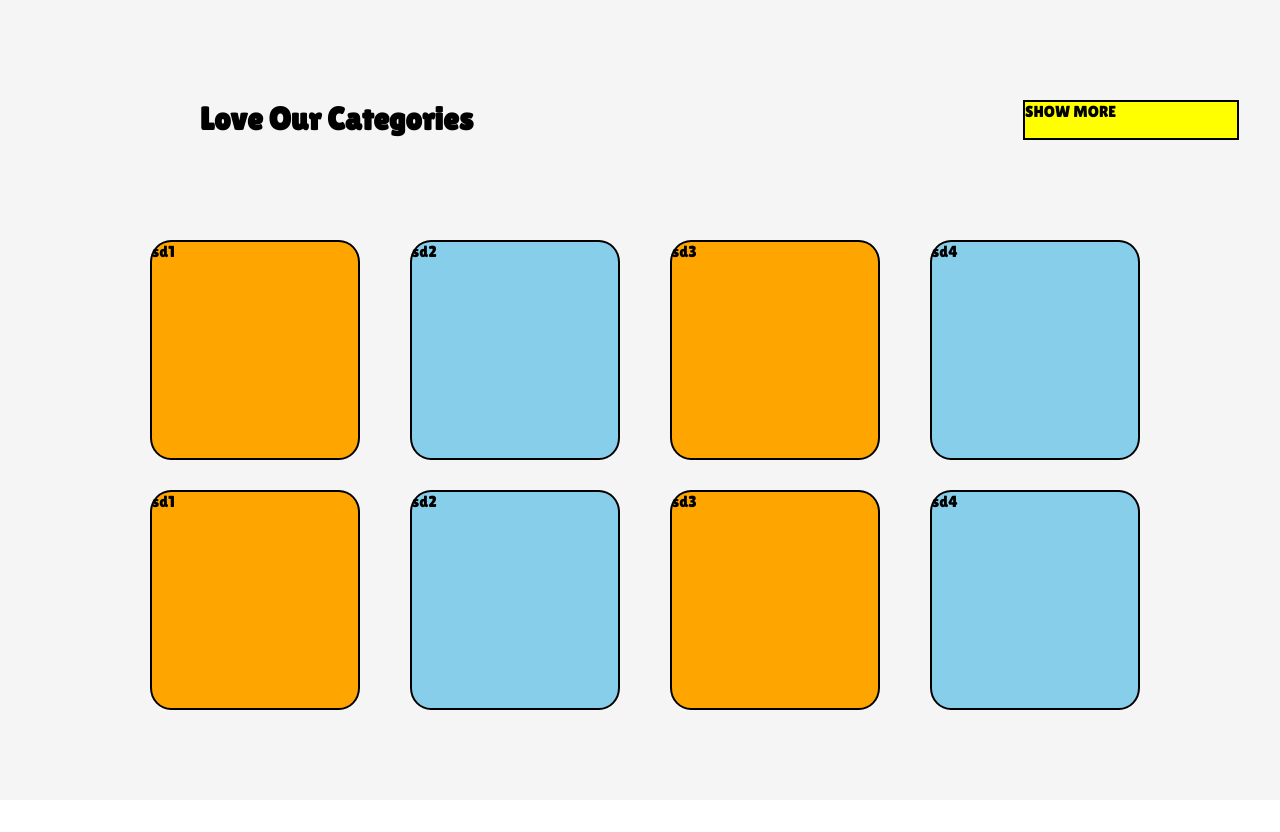
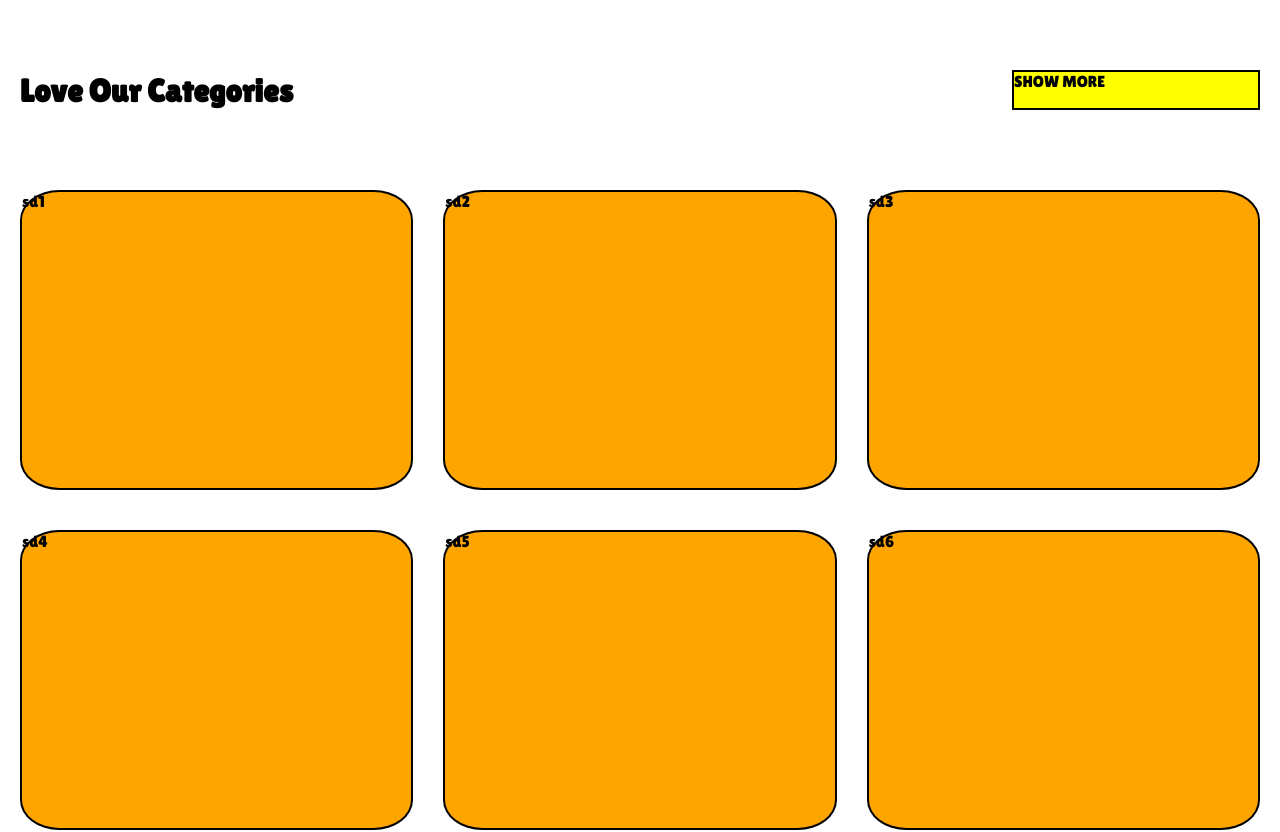
Before and after one commit to Tanvi-1496/zatpatrecepie, a React (Vite) app in the folder frontend/zatpatreceipe/: page / in a window 1280 px wide. Shown: the top 832 px of the page. Before the commit the page ends 800 px from the top, so only its background shows below. Built offline with nearby package versions, Linux system fonts and the light colour scheme.

Commit message:
added-mapped-function

```diff
--- a/frontend/zatpatreceipe/src/Routes/index.jsx
+++ b/frontend/zatpatreceipe/src/Routes/index.jsx
@@ -1,19 +1,13 @@
 import React from 'react'
 import Home from "../pages/Home"
-import Cardspage from '../pages/Cardspage'
+
 
 
 
 const Routes = () => {
   return (
     <>
-      {/* <Home />
-      */}
-      <Cardspage />
-
-
-
-
+      <Home />
     </>
   )
 }
--- a/frontend/zatpatreceipe/src/index.css
+++ b/frontend/zatpatreceipe/src/index.css
@@ -1,6 +1,6 @@
 *{
     margin: 0;
     padding: 0;
-    box-sizing: border-box;
+    box-sizing:border-box;
     font-family: "Lilita One", sans-serif;
 }
--- a/frontend/zatpatreceipe/src/pages/Cardspage/index.jsx
+++ /dev/null
@@ -1,15 +0,0 @@
-import React from 'react'
-import Cards from '../../sections/Cardspage'
-import '../../styles/Cardspage/index.css'
-
-
-const Cardspage = () => {
-  return (
-    <>
-    <Cards />
-    </>
-
-  )
-}
-
-export default Cardspage
--- a/frontend/zatpatreceipe/src/pages/Home/index.jsx
+++ b/frontend/zatpatreceipe/src/pages/Home/index.jsx
@@ -2,12 +2,13 @@ import React from 'react'
 import '../../styles/Home/index.css'
 import Nav from '../../sections/Home/Nav'
 import Hero from '../../sections/Home/Hero'
+import Categories from '../../sections/Home/Categories'
 
 const Home = () => {
   return (
  <>
-
-  <Hero/>
+  {/* <Hero/> */}
+  <Categories/>
  </>
   )
 }
--- a/frontend/zatpatreceipe/src/sections/Cardspage/index.jsx
+++ /dev/null
@@ -1,63 +0,0 @@
-import React from "react";
-import '../../styles/Cardspage/index.css';
-function Cards() {
-  return (
-    <div className="container">
-      <div className="h1">
-      <h1>Love Our Categories</h1>
-      <div className="btn"> SHOW MORE
-        {/* <button>Show more </button> */}
-      </div>
-      </div>
-
-      <div className="bigdiv">
-        <div className="uppersmalldiv">
-        <div className="SD1">
-          sd1
-        </div>
-
-         <div className="SD2">
-          sd2
-        </div>
-
-         <div className="SD3">
-          sd3
-        </div>
-
-         <div className="SD4">
-          sd4
-        </div>
-       </div>
-
-
-
-
-        <div className="lowersmalldiv">
-        <div className="SD5">
-          sd1
-        </div>
-
-         <div className="SD6">
-          sd2
-        </div>
-
-         <div className="SD7">
-          sd3
-        </div>
-
-         <div className="SD8">
-          sd4
-        </div>
-       </div>
-
-
-
-
-      </div>
-
-
-
-    </div>
-  );
-}
-export default Cards;
--- /dev/null
+++ b/frontend/zatpatreceipe/src/sections/Home/Categories/index.jsx
@@ -0,0 +1,52 @@
+import React from "react";
+import "../../../styles/Home/Categories/index.css";
+
+const Categories = () => {
+  const cardContent = [
+    {
+      title: "sd1",
+    },
+    {
+      title: "sd2",
+    },
+    {
+      title: "sd3",
+    },
+    {
+      title: "sd4",
+    },
+    {
+      title: "sd5",
+    },
+    {
+      title: "sd6",
+    },
+    {
+      title: "sd7",
+    },
+    {
+      title: "sd8",
+    },
+  ];
+
+  return (
+    <div className="categories">
+      <div className="categories__header">
+        <h1>Love Our Categories</h1>
+        <div className="btn">
+          {" "}
+          SHOW MORE
+          {/* <button>Show more </button> */}
+        </div>
+      </div>
+
+      <div className="categories__cardsContainer">
+        {cardContent.map((card) => (
+          <div className="categories__cards">{card.title}</div>
+        ))}
+      </div>
+    </div>
+  );
+};
+
+export default Categories;
--- a/frontend/zatpatreceipe/src/styles/Cardspage/index.css
+++ /dev/null
@@ -1,127 +0,0 @@
-.container{
-    display: flex;
-    height: 100vh;
-    width: 100%;
-   flex-direction: column;
-    background-color: whitesmoke;
-}
-.h1 {
-   padding-top: 100px;
-   padding-left: 200px;
-display:flex;
-flex-direction: row;
-
-}
-.btn {
-    background-color: yellow;
-    margin-left: 550px;
-    border: solid black 2px;
-    width: 20%;
-    height: 40px;
-
-}
-
-
-.bigdiv{
-display: inline-block;
-margin-top: 100px;
-margin-left: 100px;
-margin-right: 100px;
-/* background-color: blueviolet; */
-display:flex;
-flex-direction:column;
-
-}
-
-.uppersmalldiv
-{
-    display: flex;
-    /* justify-content: space-around; */
-    flex-direction: row;
-    margin-bottom: 30px;
-}
-
-
-.SD1{
-    background-color: orange;
-    height: 220px;
-    width : 210px;
-    margin-left: 50px;
-    border-radius: 10%;
-    border: 2px solid black;
-
-}
-
-.SD2{
-    background-color: skyblue;
-    height: 220px;
-    width : 210px;
-    margin-left: 50px;
-      border-radius: 10%;
-      border: 2px solid black;
-}
-
-.SD3{
-    background-color:  orange;
-    height: 220px;
-    width : 210px;
-    margin-left: 50px;
-      border-radius: 10%;
-      border: 2px solid black;
-}
-
-.SD4{
-    background-color: skyblue;
-    height: 220px;
-     width : 210px;
-    margin-left: 50px;
-      border-radius: 10%;
-        border-radius: 10%;
-        border: 2px solid black;
-}
-
-
-
-.lowersmalldiv
-{
-    display: flex;
-    /* justify-content: space-around; */
-    flex-direction: row;
-}
-
-
-.SD5{
-    background-color:  orange;
-    height: 220px;
-     width : 210px;
-    margin-left: 50px;
-      border-radius: 10%;
-      border: 2px solid black;
-}
-
-.SD6{
-    background-color: skyblue;
-    height: 220px;
-    width : 210px;
-    margin-left: 50px;
-      border-radius: 10%;
-      border: 2px solid black;
-}
-
-.SD7{
-    background-color:  orange;
-    height: 220px;
-     width : 210px;
-    margin-left: 50px;
-      border-radius: 10%;
-      border: 2px solid black;
-}
-
-.SD8{
-    background-color: skyblue;
-    height: 220px;
-     width : 210px;
-    margin-left: 50px;
-      border-radius: 10%;
-      border: 2px solid black;
-}
--- /dev/null
+++ b/frontend/zatpatreceipe/src/styles/Home/Categories/index.css
@@ -0,0 +1,73 @@
+.categories {
+  display: flex;
+  width: 100%;
+  max-width: 1400px;
+  flex-direction: column;
+  margin: 50px auto;
+  gap: 80px;
+  padding: 20px;
+}
+.categories__header {
+  width: 100%;
+  display: flex;
+  justify-content: space-between;
+  gap: 20px;
+  align-items: center;
+}
+.btn {
+  background-color: yellow;
+  border: solid black 2px;
+  width: 20%;
+  height: 40px;
+}
+
+/* .categories__cardsContainer {
+  width: 100%;
+  display: flex;
+  flex-wrap: wrap;
+  gap: 30px;
+  margin-bottom: 30px;
+}
+
+.categories__cards {
+  background-color: orange;
+  height: 220px;
+  width: 210px;
+  border-radius: 10%;
+  border: 2px solid black;
+} */
+
+.categories__cardsContainer {
+  width: 100%;
+  display: grid;
+  grid-template-columns: repeat(4, minmax(250px, 1fr));
+  row-gap: 40px;
+  column-gap: 30px;
+
+  @media (max-width: 1400px) {
+    grid-template-columns: repeat(3, minmax(200px, 1fr));
+  }
+
+  @media (max-width: 1024px) {
+    grid-template-columns: repeat(2, minmax(200px, 1fr));
+  }
+
+  @media (max-width: 480px) {
+    grid-template-columns: repeat(2, minmax(150px, 1fr));
+  }
+}
+
+.categories__cards {
+  background-color: orange;
+  height: 300px;
+  border-radius: 10%;
+  border: 2px solid black;
+
+    @media (max-width: 480px) {
+    grid-template-columns: repeat(2, minmax(200px, 1fr));
+  }
+}
+
+.--blue {
+  background-color: lightblue;
+}
```
Also changed, not shown: frontend/zatpatreceipe/src/pages/About/index.jsx (added, +12 -0 lines), frontend/zatpatreceipe/src/sections/About/MyChannel/index.jsx (added, +11 -0 lines).
